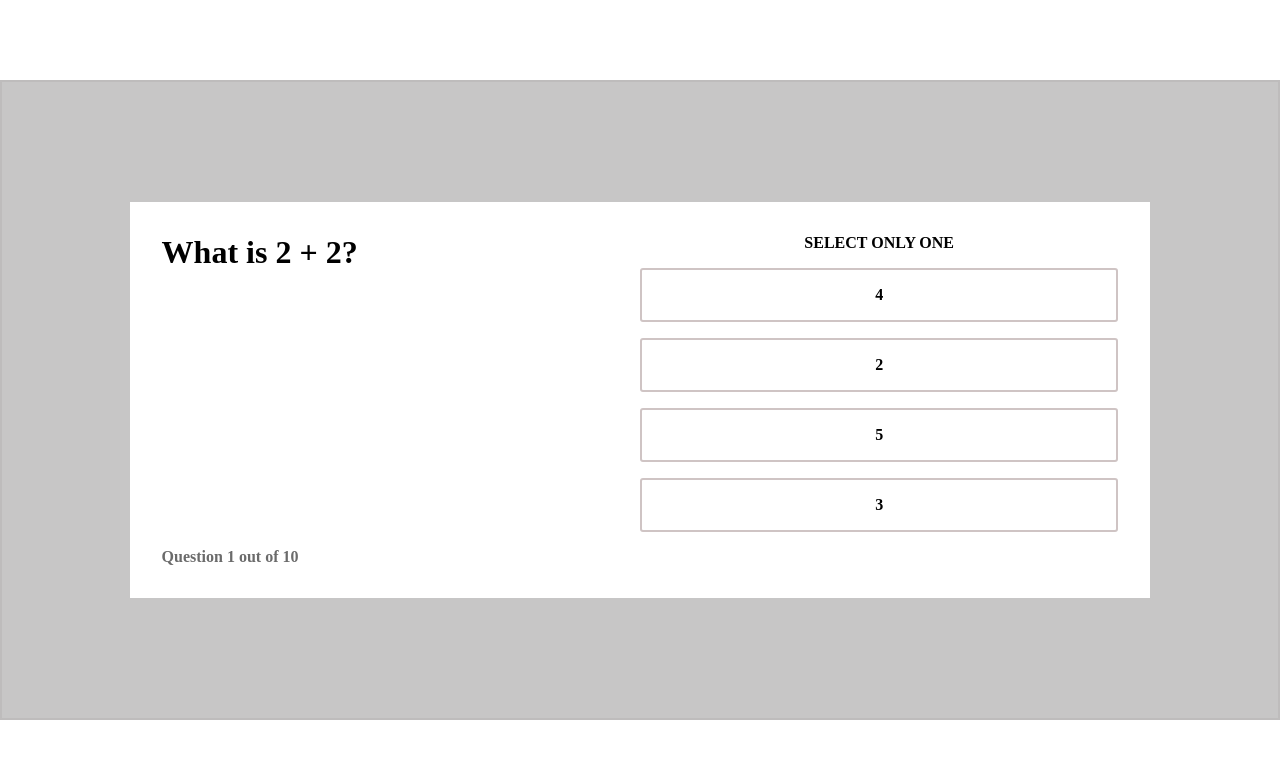
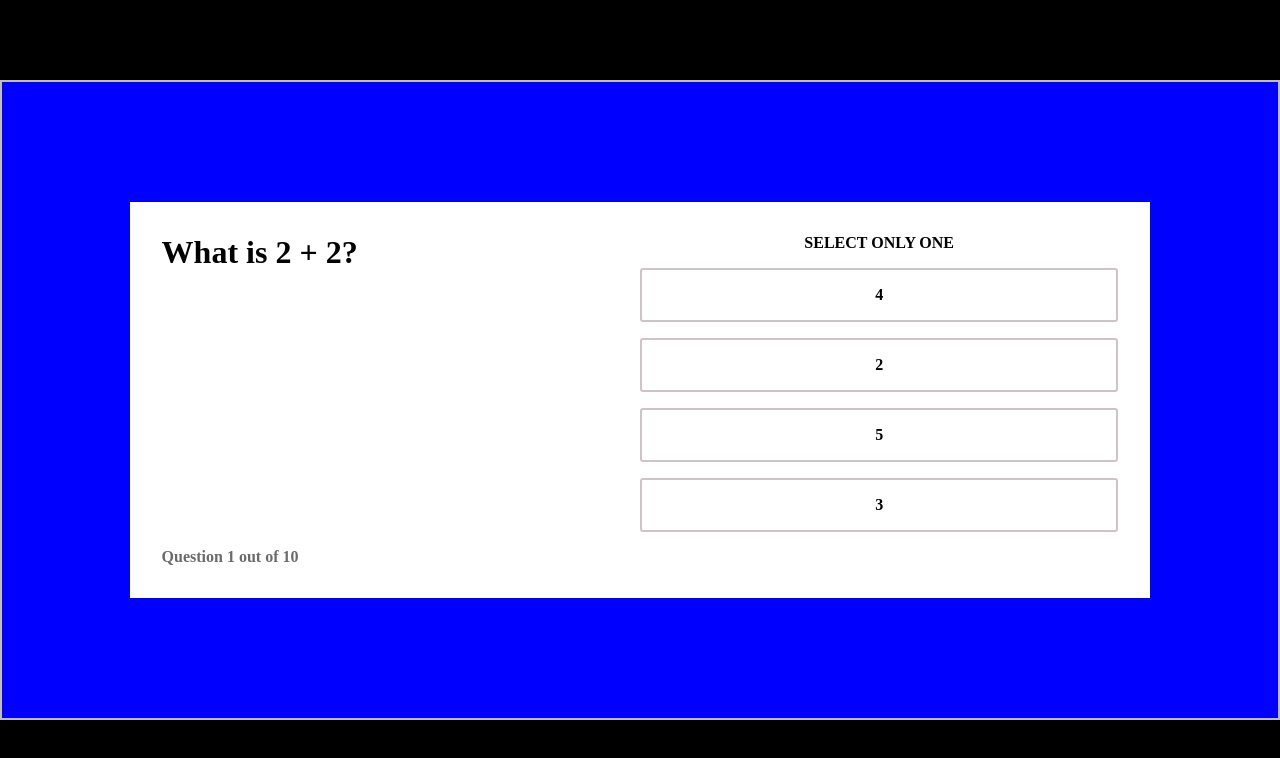
Before and after one commit to HumeraManjra/TestTakingApp, a React (Create React App) app: page /additionTest in a window 1280 px wide. Shown: the top 758 px of the page. Built offline with nearby package versions, Linux system fonts and the light colour scheme.

Commit message:
bg colors updated

```diff
--- a/src/components/Assessment/Assessment.css
+++ b/src/components/Assessment/Assessment.css
@@ -1,5 +1,4 @@
 .assessment-conainer{
-    background: white;
     height: 100vh;
     color: black;
     min-width: 100%;
@@ -15,7 +14,7 @@
   }
 
   .btn-next{
-    background: teal;
+    background: var(--color-pink);
     color: white;
     border: none;
     border-radius: 5px;
@@ -23,7 +22,7 @@
   }
 
   .assessment-wrapper{
-        background: rgb(199, 198, 198);
+        background: var(--color-blue);
         height: 80vh;
         width: 100%;
         border: 2px solid rgb(190, 188, 188);
--- a/src/components/QuestionCard/QuestionCard.css
+++ b/src/components/QuestionCard/QuestionCard.css
@@ -51,6 +51,6 @@
 
 
   .active{
-    background: teal;
+    background: var(--color-pink);
     color: white;
   }
```
